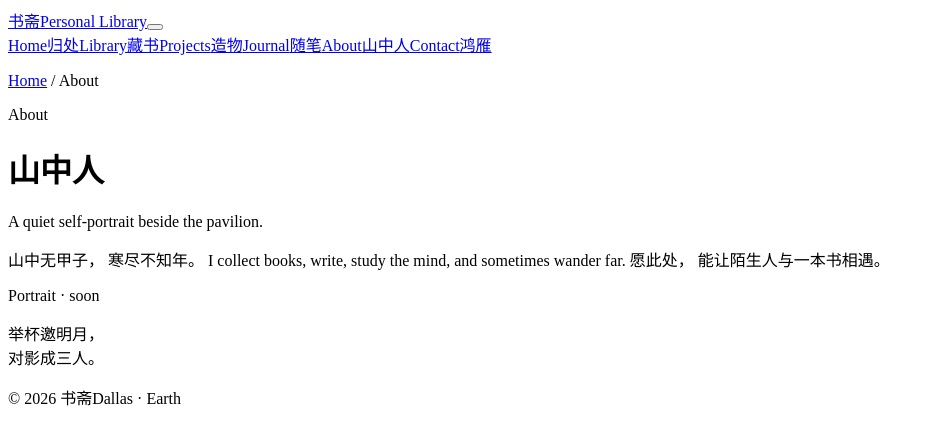
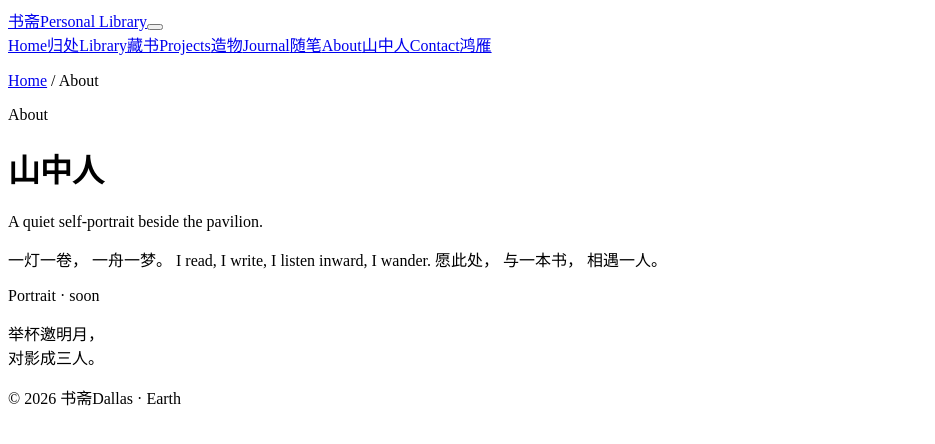
Before and after one commit to CoziClare/personal_library, a React (Vite) app: page /about in a window 1280 px wide. Shown: the top 444 px of the page, without its empty margins (0-935 px from the left). Built offline with nearby package versions, Linux system fonts and the light colour scheme; the HTML template or start-up script is replaced by a standard one.

Commit message:
Update aboutLines with new phrases

```diff
--- a/src/data/site.ts
+++ b/src/data/site.ts
@@ -150,16 +150,17 @@ Let's leave the world a little better than we found it.
 ] as const
 
 export const aboutLines = [
-  '山中无甲子，',
-  '寒尽不知年。',
+  '一灯一卷，',
+  '一舟一梦。',
   '',
-  'I collect books,',
-  'write,',
-  'study the mind,',
-  'and sometimes wander far.',
+  'I read,',
+  'I write,',
+  'I listen inward,',
+  'I wander.',
   '',
   '愿此处，',
-  '能让陌生人与一本书相遇。',
+  '与一本书，',
+  '相遇一人。',
 ]
 
 export const contactLinks = [
```
